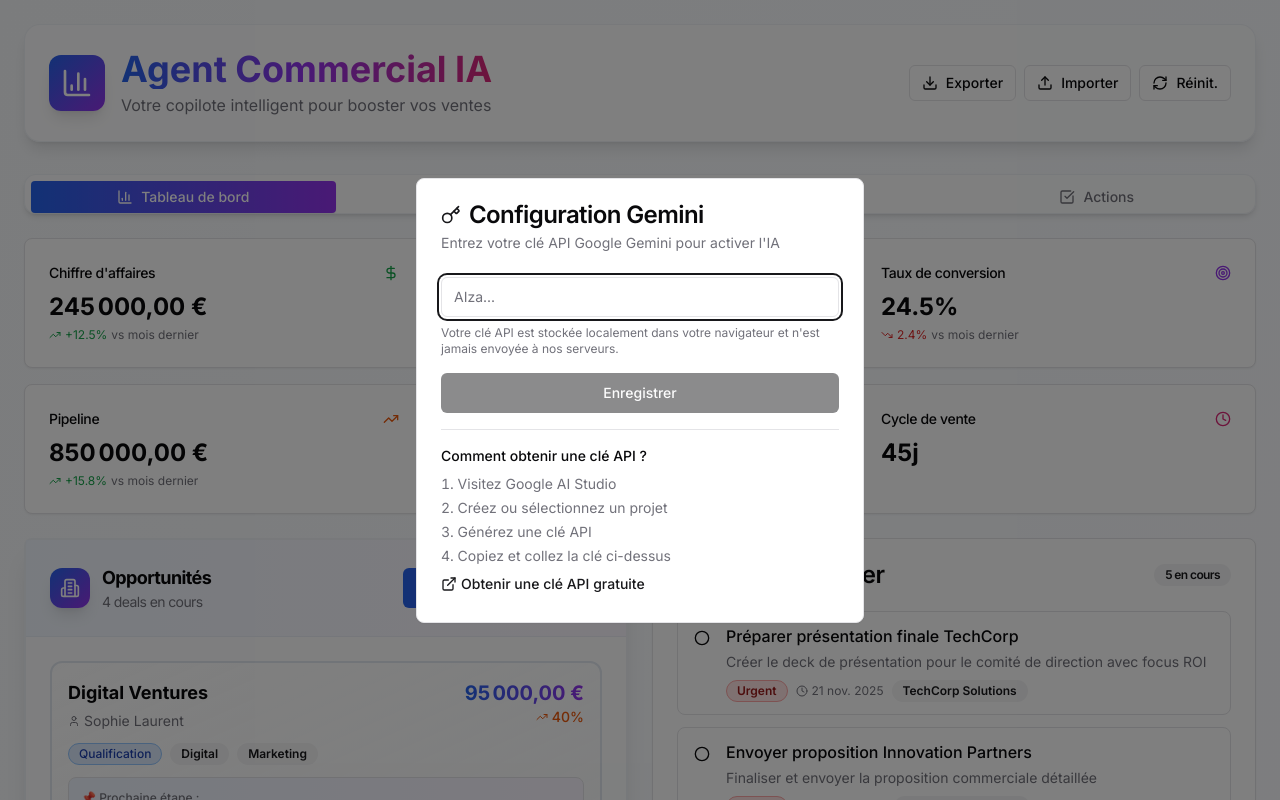
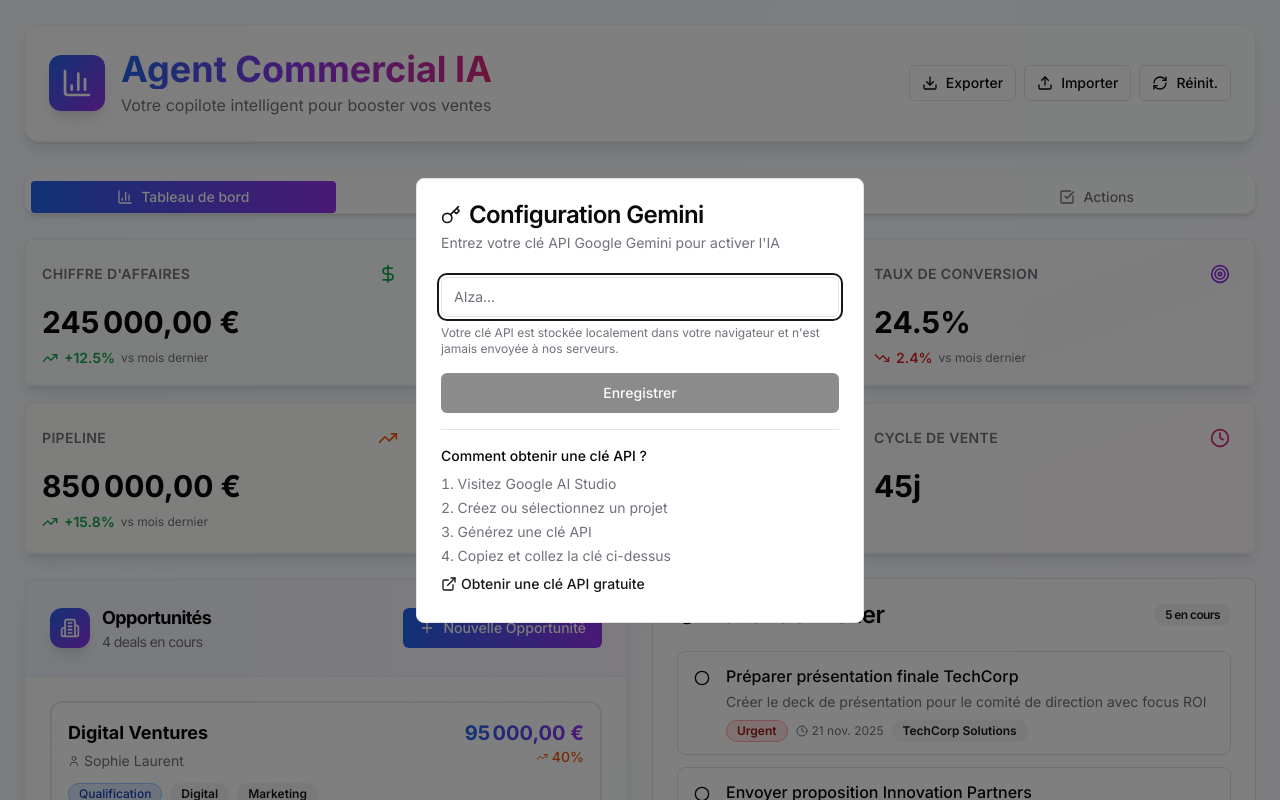
Before and after one commit to Bitzibox/AgentIA_Commercial, a Next.js app: page /AgentIA_Commercial/ in a window 1280 px wide. Shown: the top 800 px of the page. Built offline with nearby package versions, Linux system fonts and the light colour scheme.

Commit message:
🔧 Fix: Élargir vignettes métriques - 2 colonnes + texte non tronqué

```diff
--- a/components/metrics-dashboard.tsx
+++ b/components/metrics-dashboard.tsx
@@ -17,6 +17,7 @@ export function MetricsDashboard({ metrics }: MetricsDashboardProps) {
       change: metrics.revenueGrowth,
       icon: DollarSign,
       color: "text-green-600",
+      bgGradient: "from-green-50 to-emerald-50 dark:from-green-950/30 dark:to-emerald-950/30",
     },
     {
       title: "Leads actifs",
@@ -24,6 +25,7 @@ export function MetricsDashboard({ metrics }: MetricsDashboardProps) {
       change: metrics.leadsGrowth,
       icon: Users,
       color: "text-blue-600",
+      bgGradient: "from-blue-50 to-cyan-50 dark:from-blue-950/30 dark:to-cyan-950/30",
     },
     {
       title: "Taux de conversion",
@@ -31,6 +33,7 @@ export function MetricsDashboard({ metrics }: MetricsDashboardProps) {
       change: metrics.conversionRateChange,
       icon: Target,
       color: "text-purple-600",
+      bgGradient: "from-purple-50 to-pink-50 dark:from-purple-950/30 dark:to-pink-950/30",
     },
     {
       title: "Pipeline",
@@ -38,6 +41,7 @@ export function MetricsDashboard({ metrics }: MetricsDashboardProps) {
       change: metrics.pipelineGrowth,
       icon: TrendingUp,
       color: "text-orange-600",
+      bgGradient: "from-orange-50 to-amber-50 dark:from-orange-950/30 dark:to-amber-950/30",
     },
     {
       title: "Deal moyen",
@@ -45,6 +49,7 @@ export function MetricsDashboard({ metrics }: MetricsDashboardProps) {
       change: 0,
       icon: DollarSign,
       color: "text-emerald-600",
+      bgGradient: "from-emerald-50 to-teal-50 dark:from-emerald-950/30 dark:to-teal-950/30",
     },
     {
       title: "Cycle de vente",
@@ -52,11 +57,12 @@ export function MetricsDashboard({ metrics }: MetricsDashboardProps) {
       change: 0,
       icon: Clock,
       color: "text-pink-600",
+      bgGradient: "from-pink-50 to-rose-50 dark:from-pink-950/30 dark:to-rose-950/30",
     },
   ]
 
   return (
-    <div className="grid gap-4 md:grid-cols-2 lg:grid-cols-3">
+    <div className="grid gap-4 sm:grid-cols-2 lg:grid-cols-2 xl:grid-cols-3">
       {metricsCards.map((metric, index) => {
         const Icon = metric.icon
         const isPositive = metric.change > 0
@@ -64,28 +70,51 @@ export function MetricsDashboard({ metrics }: MetricsDashboardProps) {
         const TrendIcon = isPositive ? TrendingUp : TrendingDown
 
         return (
-          <Card key={index}>
-            <CardHeader className="flex flex-row items-center justify-between space-y-0 pb-2">
-              <CardTitle className="text-sm font-medium">{metric.title}</CardTitle>
-              <Icon className={cn("h-4 w-4", metric.color)} />
+          <Card
+            key={index}
+            className="relative overflow-hidden border-2 border-slate-200/50 dark:border-slate-800/50 bg-white/80 dark:bg-slate-900/80 backdrop-blur-sm shadow-lg hover:shadow-xl transition-all duration-300 hover:scale-[1.02]"
+          >
+            {/* Gradient de fond */}
+            <div className={cn("absolute inset-0 bg-gradient-to-br opacity-30", metric.bgGradient)} />
+
+            {/* Contenu */}
+            <CardHeader className="relative flex flex-row items-center justify-between space-y-0 pb-3 px-4 pt-4">
+              <CardTitle className="text-xs sm:text-sm font-semibold text-muted-foreground uppercase tracking-wide truncate pr-2">
+                {metric.title}
+              </CardTitle>
+              <div className={cn("p-2 rounded-xl", metric.color, "bg-opacity-10 shrink-0")}>
+                <Icon className={cn("h-4 w-4 sm:h-5 sm:w-5", metric.color)} />
+              </div>
             </CardHeader>
-            <CardContent>
-              <div className="text-2xl font-bold">{metric.value}</div>
+
+            <CardContent className="relative px-4 pb-4">
+              {/* Valeur principale - Taille réduite pour tenir sur une ligne */}
+              <div className="text-2xl sm:text-3xl font-bold text-foreground mb-2 leading-tight">
+                {metric.value}
+              </div>
+
+              {/* Indicateur de tendance */}
               {hasChange && (
-                <div className="flex items-center gap-1 text-xs text-muted-foreground mt-1">
+                <div className="flex items-center gap-1.5 text-sm flex-wrap">
                   <TrendIcon
                     className={cn(
-                      "h-3 w-3",
-                      isPositive ? "text-green-600" : "text-red-600"
+                      "h-4 w-4 shrink-0",
+                      isPositive ? "text-green-600 dark:text-green-400" : "text-red-600 dark:text-red-400"
                     )}
                   />
-                  <span className={isPositive ? "text-green-600" : "text-red-600"}>
+                  <span className={cn(
+                    "font-semibold whitespace-nowrap",
+                    isPositive ? "text-green-600 dark:text-green-400" : "text-red-600 dark:text-red-400"
+                  )}>
                     {isPositive ? "+" : ""}
                     {formatPercent(Math.abs(metric.change))}
                   </span>
-                  <span>vs mois dernier</span>
+                  <span className="text-muted-foreground text-xs whitespace-nowrap">vs mois dernier</span>
                 </div>
               )}
+
+              {/* Espace pour les cartes sans changement */}
+              {!hasChange && <div className="h-6"></div>}
             </CardContent>
           </Card>
         )
```
